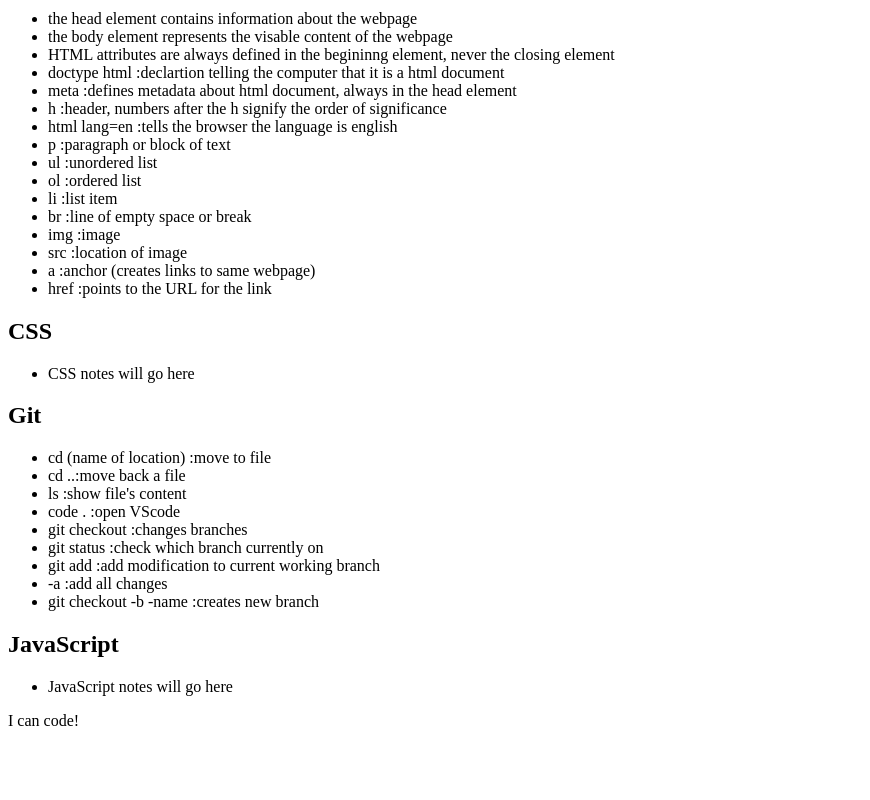
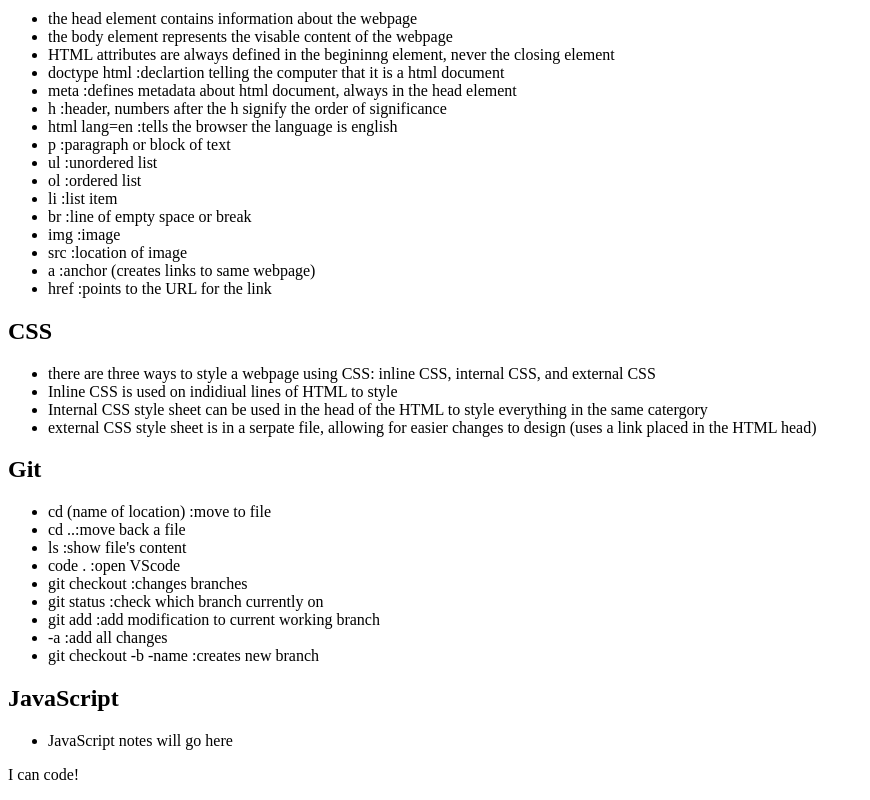
Before and after one commit to kairo97/prework-study-guide, a plain HTML site: page index.html in a window 1280 px wide. Shown: the part 917-1717 px from the top of the page, without its empty margins (0-870 px from the left). Before the commit the page ends 1663 px from the top, so only its background shows below. Drawn offline with Linux system fonts and the light colour scheme.

Commit message:
applied css notes

```diff
--- a/index.html
+++ b/index.html
@@ -37,7 +37,10 @@
       <section class="card" id="css-section">
         <h2>CSS</h2>
         <ul>
-          <li>CSS notes will go here</li>
+          <li>there are three ways to style a webpage using CSS: inline CSS, internal CSS, and external CSS</li>
+          <li>Inline CSS is used on indidiual lines of HTML to style</li>
+          <li> Internal CSS style sheet can be used in the head of the HTML to style everything in the same catergory</li>
+          <li>external CSS style sheet is in a serpate file, allowing for easier changes to design (uses a link placed in the HTML head)</li>
         </ul>
 
       </section>
```
